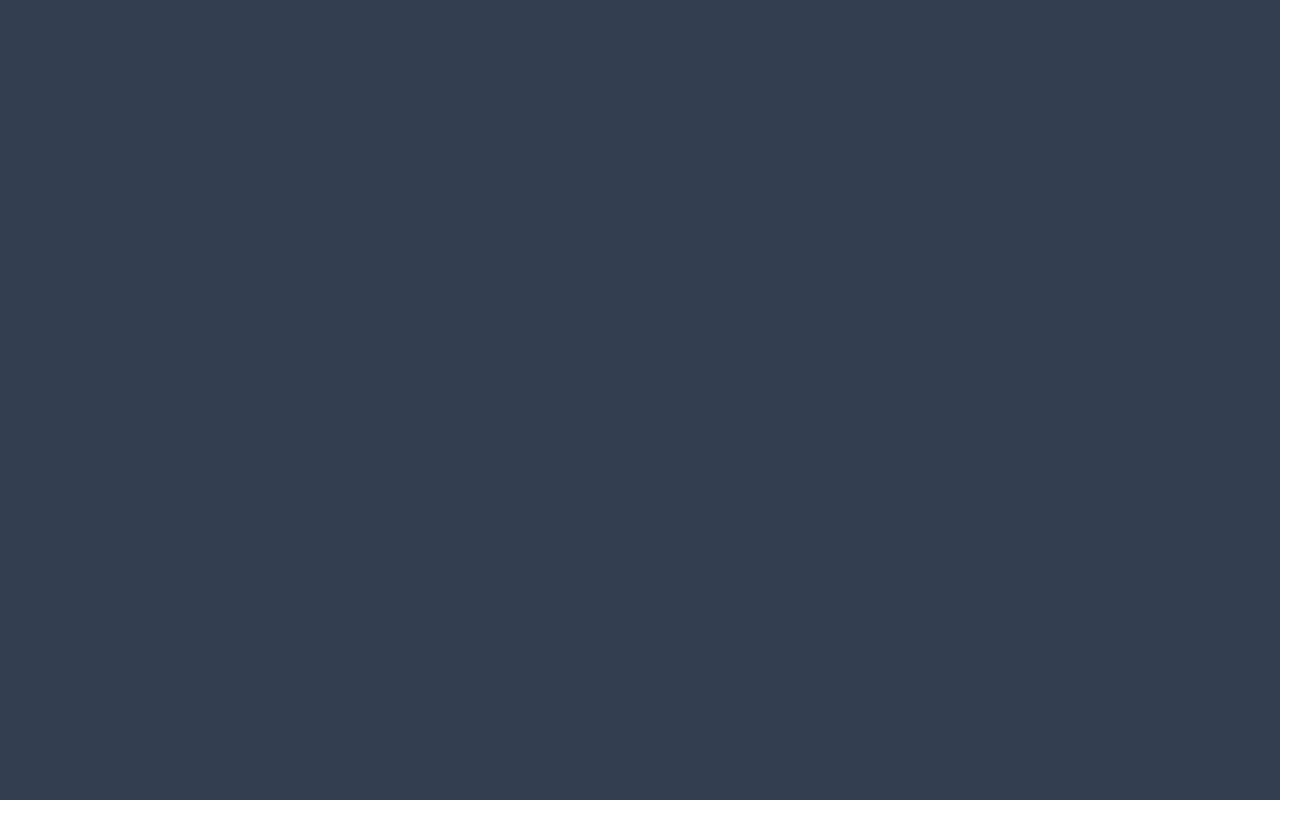
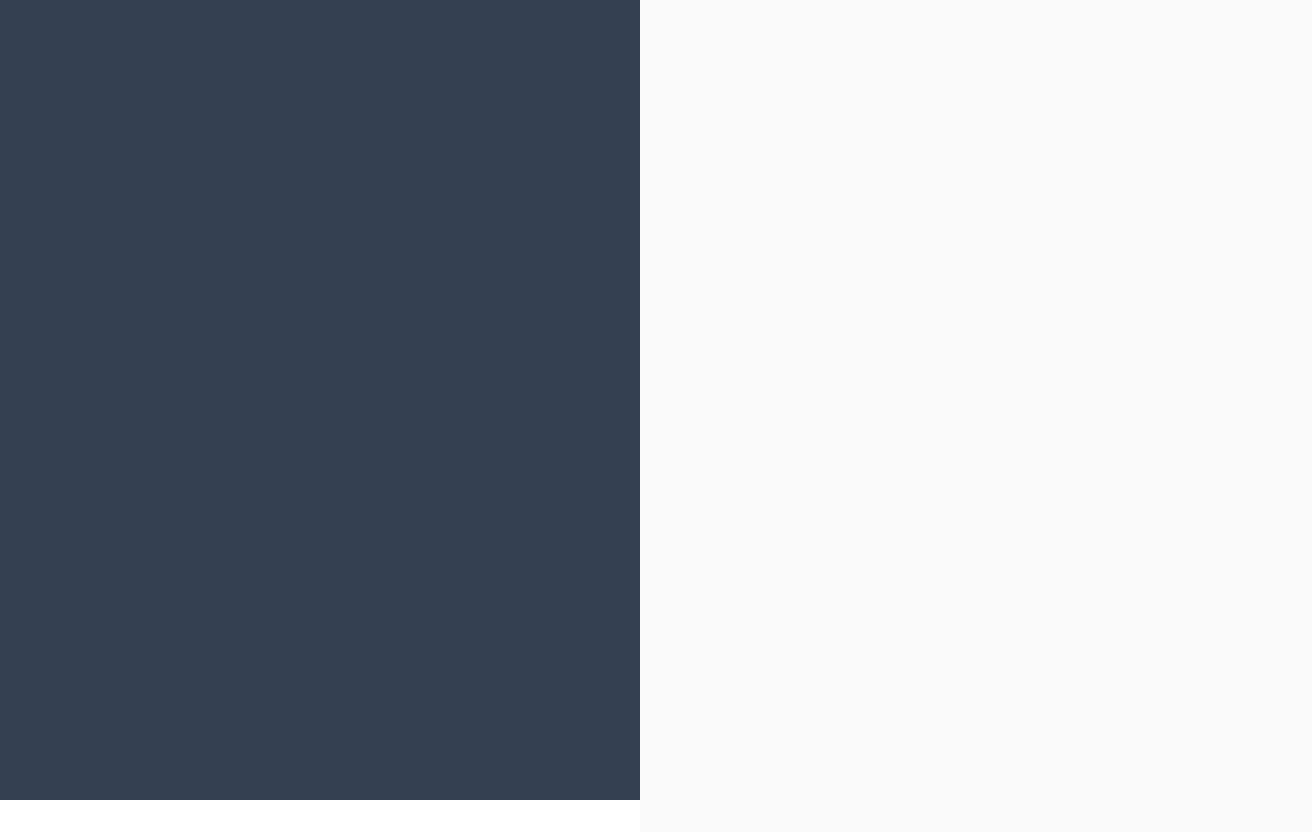
Before and after one commit to tanigaki39/react-memopad, a React (Create React App) app: page / in a window 1280 px wide. Shown: the whole page, 1312 px wide, since content can reach past the window. Before the commit the page ends 804 px from the top, so only its background shows below. Built offline with nearby package versions, Linux system fonts and the light colour scheme.

Commit message:
style: スタイルを変更

```diff
--- a/src/App.tsx
+++ b/src/App.tsx
@@ -9,9 +9,13 @@ function App() {
   );
 
   return (
-    <div style={{ width: "100vw", height: "100vh" }}>
-      <Note content={markDown} changeContent={setMarkDown} />
-      <Preview content={markDown} />
+    <div style={{ width: "100vw", height: "100vh", display: "flex" }}>
+      <div style={{ flex: 1 }}>
+        <Note content={markDown} changeContent={setMarkDown} />
+      </div>
+      <div style={{ flex: 1 }}>
+        <Preview content={markDown} />
+      </div>
     </div>
   );
 }
--- /dev/null
+++ b/src/components/Preview/index.module.css
@@ -0,0 +1,6 @@
+.root {
+  padding: 1em;
+  width: 100%;
+  height: 100%;
+  background: #fafafa;
+}
--- a/src/components/Preview/index.tsx
+++ b/src/components/Preview/index.tsx
@@ -1,4 +1,5 @@
 import * as React from "react";
+import styles from "./index.module.css";
 import marked from "marked";
 //____________________________________________
 //
@@ -9,7 +10,12 @@ const Component: React.FC<{ content: string }> = ({ content }) => {
     setHtml(marked(content));
   }, [content]);
 
-  return <div dangerouslySetInnerHTML={{ __html: html }}></div>;
+  return (
+    <div
+      className={styles.root}
+      dangerouslySetInnerHTML={{ __html: html }}
+    ></div>
+  );
 };
 //____________________________________________
 //
```
